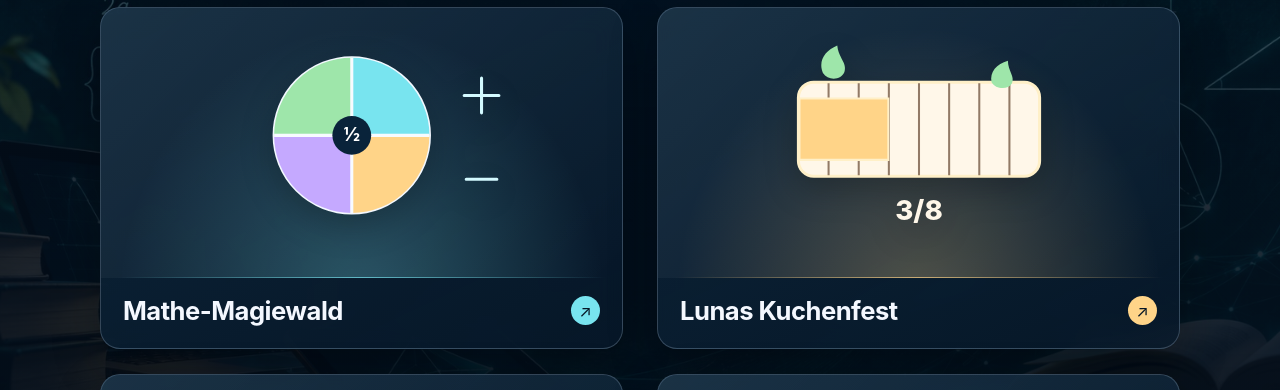
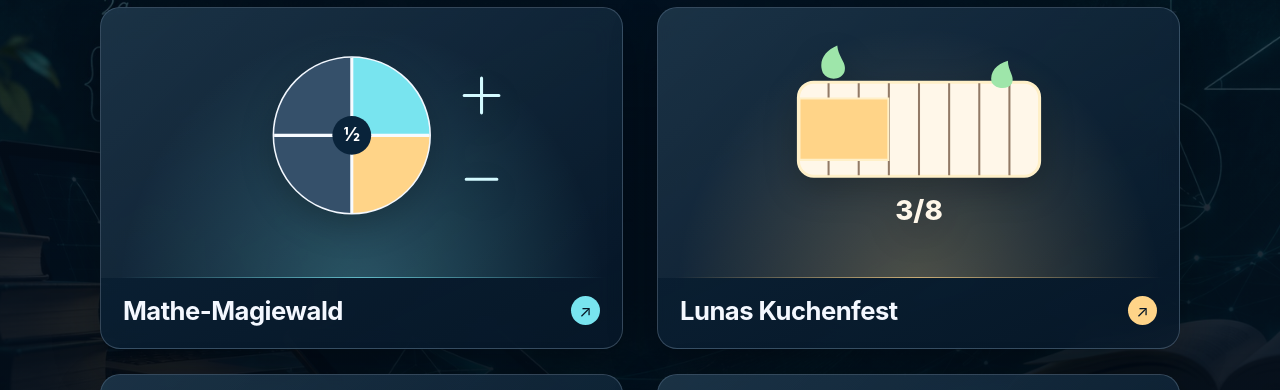
Before and after one commit to NAAR129/didaktikderalgebra, a plain HTML site: page index.html in a window 1280 px wide. Shown: the part 331-721 px from the top of the page. Drawn offline with Linux system fonts and the light colour scheme.

Commit message:
Clarify highlighted fraction in landing illustration

```diff
--- a/index.html
+++ b/index.html
@@ -60,8 +60,8 @@
           <circle cx="170" cy="108" r="76" fill="#132f48" stroke="#f3f8ff" stroke-width="3"/>
           <path d="M170 108V32A76 76 0 0 1 246 108Z" fill="#78e4ef"/>
           <path d="M170 108H246A76 76 0 0 1 170 184Z" fill="#ffd488"/>
-          <path d="M170 108V184A76 76 0 0 1 94 108Z" fill="#c5a9ff"/>
-          <path d="M170 108H94A76 76 0 0 1 170 32Z" fill="#9ee6aa"/>
+          <path d="M170 108V184A76 76 0 0 1 94 108Z" fill="#35506a"/>
+          <path d="M170 108H94A76 76 0 0 1 170 32Z" fill="#35506a"/>
           <path d="M170 32V184M94 108H246" stroke="#f7fbff" stroke-width="3"/>
           <circle cx="170" cy="108" r="19" fill="#09233a"/>
           <text x="170" y="114" text-anchor="middle" fill="#fff" font-size="18" font-weight="800">½</text>
```
